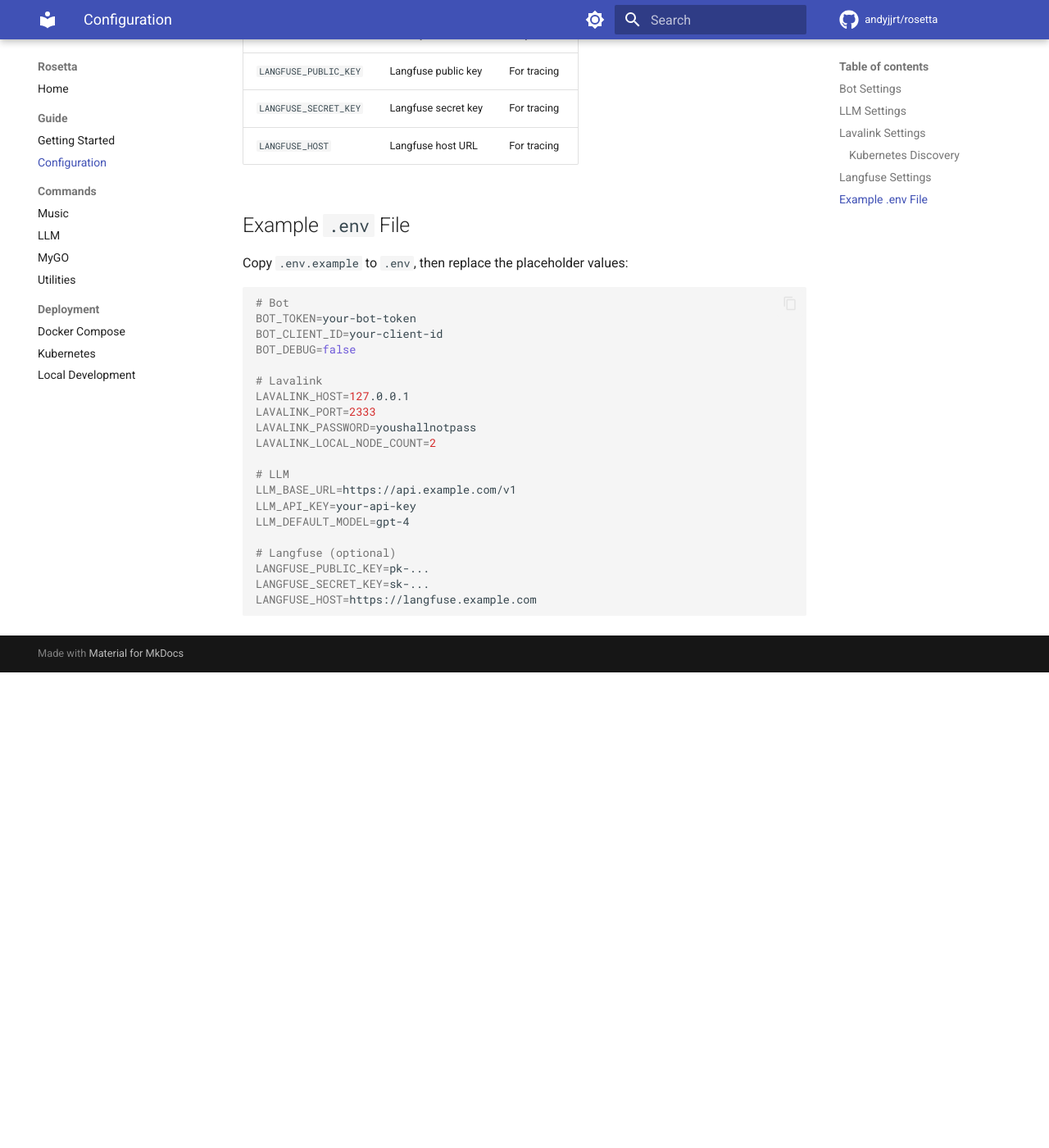
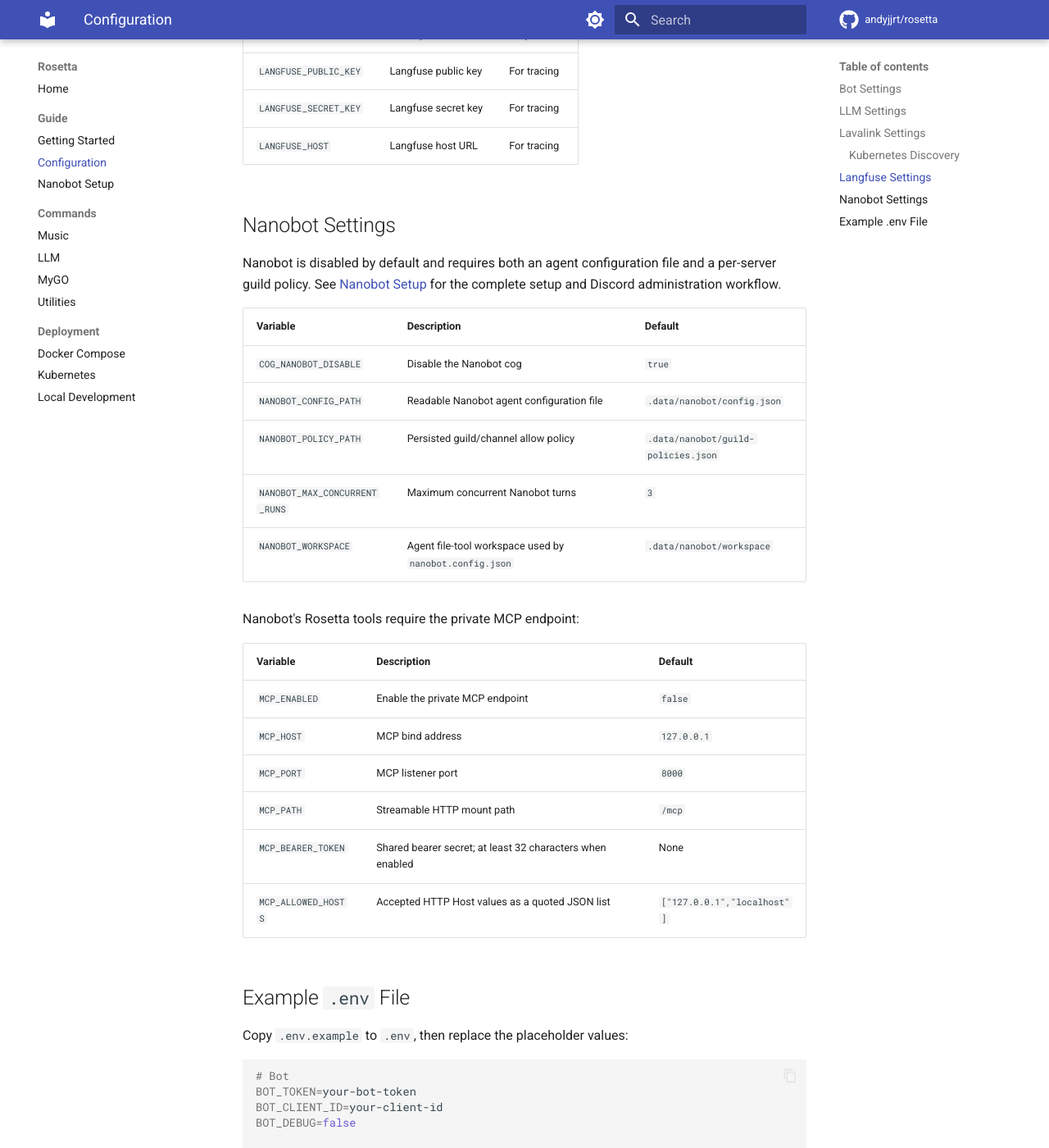
Before and after one commit to andyjjrt/rosetta, an MkDocs documentation site: the page built from docs/guide/configuration.md, in a window 1280 px wide and 1400 px high, scrolled down 1733 px. Shown: the whole window at 82% size. Built offline with MkDocs 1.6.1 and Material for MkDocs 9.7.7, drawn with Linux system fonts in a browser that asks for light colours; comment, search, counter and statistics services are not loaded; before the commit the page ends 2553 px from its top, so only the background shows below that.

Commit message:
docs: explain Nanobot configuration and policies

```diff
--- a/docs/guide/configuration.md
+++ b/docs/guide/configuration.md
@@ -48,6 +48,29 @@
 | `LANGFUSE_SECRET_KEY` | Langfuse secret key | For tracing |
 | `LANGFUSE_HOST` | Langfuse host URL | For tracing |
 
+## Nanobot Settings
+
+Nanobot is disabled by default and requires both an agent configuration file and a per-server guild policy. See [Nanobot Setup](nanobot.md) for the complete setup and Discord administration workflow.
+
+| Variable | Description | Default |
+|----------|-------------|---------|
+| `COG_NANOBOT_DISABLE` | Disable the Nanobot cog | `true` |
+| `NANOBOT_CONFIG_PATH` | Readable Nanobot agent configuration file | `.data/nanobot/config.json` |
+| `NANOBOT_POLICY_PATH` | Persisted guild/channel allow policy | `.data/nanobot/guild-policies.json` |
+| `NANOBOT_MAX_CONCURRENT_RUNS` | Maximum concurrent Nanobot turns | `3` |
+| `NANOBOT_WORKSPACE` | Agent file-tool workspace used by `nanobot.config.json` | `.data/nanobot/workspace` |
+
+Nanobot's Rosetta tools require the private MCP endpoint:
+
+| Variable | Description | Default |
+|----------|-------------|---------|
+| `MCP_ENABLED` | Enable the private MCP endpoint | `false` |
+| `MCP_HOST` | MCP bind address | `127.0.0.1` |
+| `MCP_PORT` | MCP listener port | `8000` |
+| `MCP_PATH` | Streamable HTTP mount path | `/mcp` |
+| `MCP_BEARER_TOKEN` | Shared bearer secret; at least 32 characters when enabled | None |
+| `MCP_ALLOWED_HOSTS` | Accepted HTTP Host values as a quoted JSON list | `["127.0.0.1","localhost"]` |
+
 ## Example `.env` File
 
 Copy `.env.example` to `.env`, then replace the placeholder values:
--- a/mkdocs.yml
+++ b/mkdocs.yml
@@ -51,6 +51,7 @@
   - Guide:
       - Getting Started: guide/getting-started.md
       - Configuration: guide/configuration.md
+      - Nanobot Setup: guide/nanobot.md
   - Commands:
       - Music: commands/music.md
       - LLM: commands/llm.md
```
Also changed, not shown: docs/guide/getting-started.md (+2 -0 lines), docs/guide/nanobot.md (added, +110 -0 lines), 1 other file.
